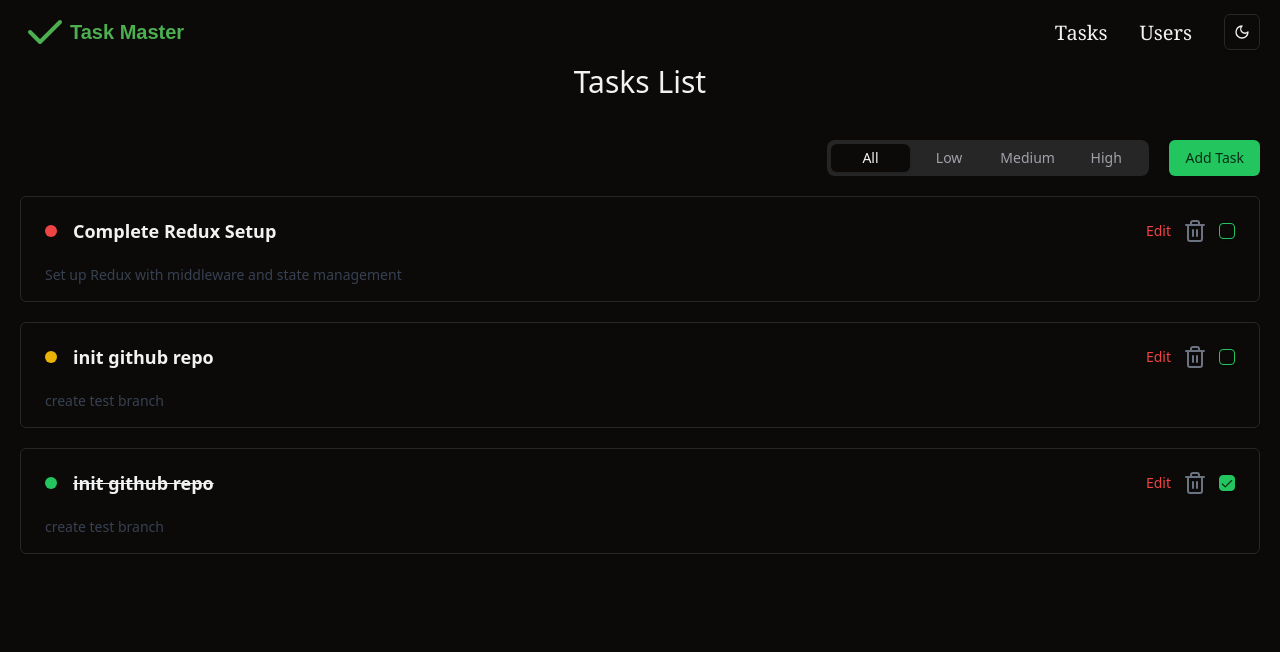
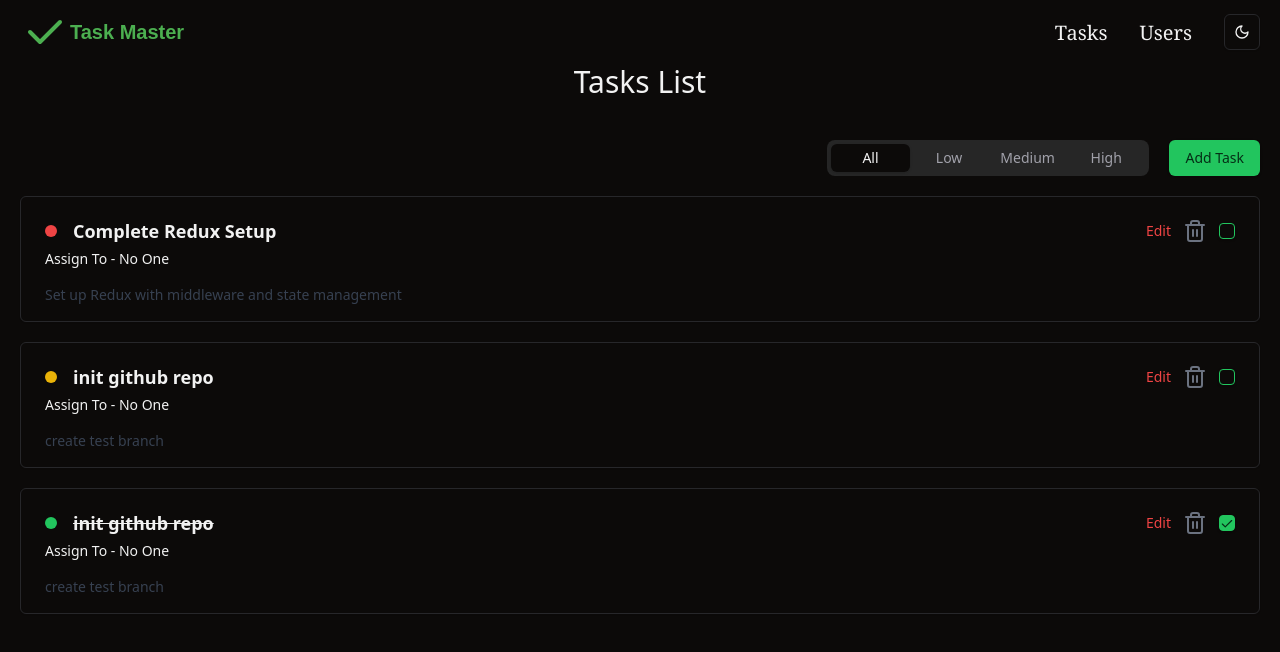
Before and after one commit to Rayhan108/explore-redux-upgraded, a React (Vite) app: page / in a window 1280 px wide. Shown: the top 652 px of the page. Built offline with nearby package versions, Linux system fonts and the light colour scheme.

Commit message:
fixed bugs

```diff
--- a/src/module/Task/taskCard.tsx
+++ b/src/module/Task/taskCard.tsx
@@ -2,10 +2,12 @@
 import { Checkbox } from "@/components/ui/checkbox";
 import { cn } from "@/lib/utils";
 
-// import { useAppDispatch, useAppSelector } from "@/redux/hook";
 import { ITask } from "@/types";
 import { Trash2 } from "lucide-react";
 import { UpdateTask } from "../UpdateTask";
+import { useAppDispatch, useAppSelector } from "@/redux/hook";
+import { selectUsers } from "@/redux/features/user/userSlice";
+import { deleteTask, toggleCompleteState } from "@/redux/features/task/taskSlice";
 
 
 interface IProps{
@@ -13,9 +15,9 @@ interface IProps{
 }
 
 export default function TaskCard({task}:IProps) {
-  // const dispatch = useAppDispatch();
-  // const users = useAppSelector(selectUsers)
-  // const assignedUser = users.find((user)=>user.id == task.assignedTo)
+  const dispatch = useAppDispatch();
+  const users = useAppSelector(selectUsers)
+  const assignedUser = users.find((user)=>user.id == task.assignedTo)
   return (
 <div className="border px-6 py-4 rounded-md shadow-sm">
   <div className="flex justify-between items-center">
@@ -36,15 +38,15 @@ export default function TaskCard({task}:IProps) {
       <div  >
         <UpdateTask task={task}/>
       </div>
-      {/* onClick={()=>dispatch(deleteTask(task.id))} */}
-      <Trash2  className="text-gray-500 cursor-pointer hover:text-red-500" />
-      {/* onClick={()=>dispatch(toggleCompleteState(task.id))} */}
-      <Checkbox checked={task.isComplete} className="cursor-pointer"  />
+
+      <Trash2 onClick={()=>dispatch(deleteTask(task.id))} className="text-gray-500 cursor-pointer hover:text-red-500" />
+
+      <Checkbox    onClick={()=>dispatch(toggleCompleteState(task.id))} checked={task.isComplete} className="cursor-pointer"  />
     </div>
   </div>
 
   {/* Task Description */}
-  {/* <p className="text-sm ">Assign To - {assignedUser?assignedUser.name:"No One"}</p> */}
+  <p className="text-sm ">Assign To - {assignedUser?assignedUser.name:"No One"}</p>
   <p className="mt-4 text-sm text-gray-700">{task.description}</p>
 </div>
 
```
